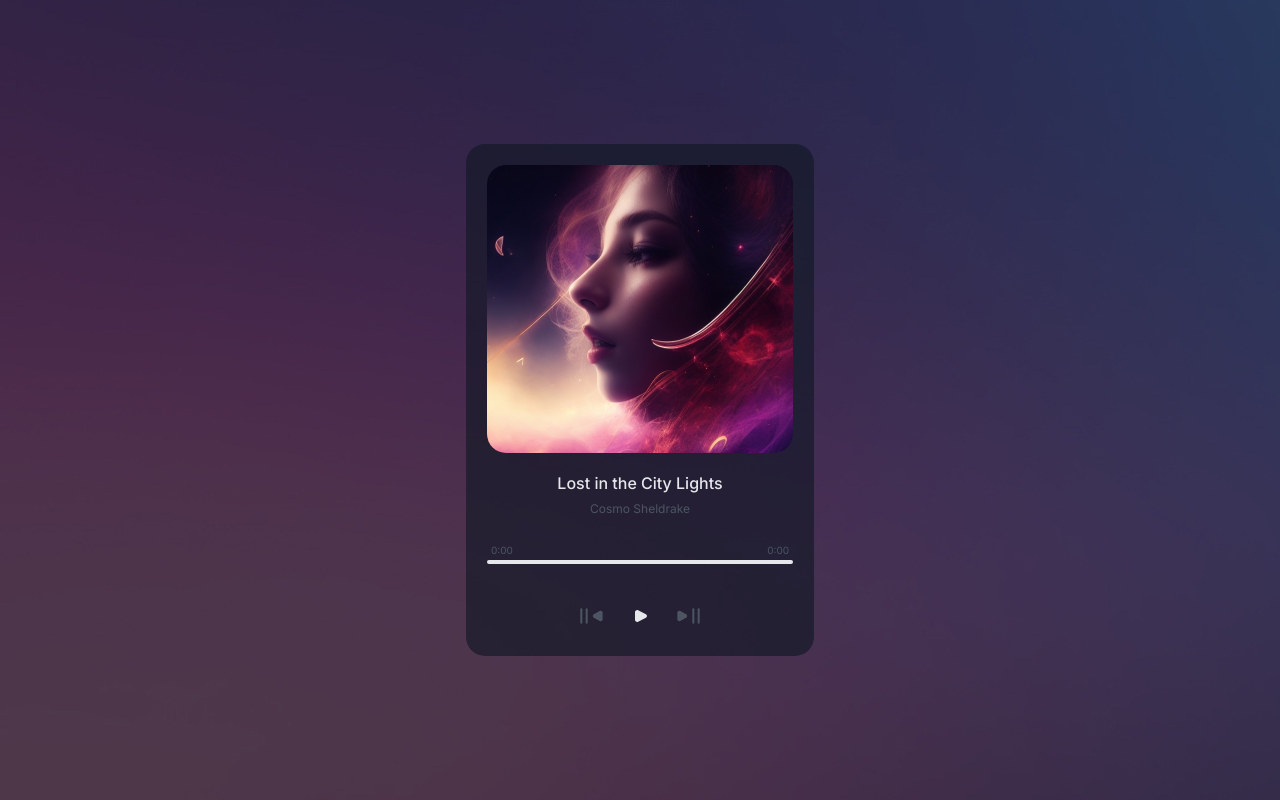
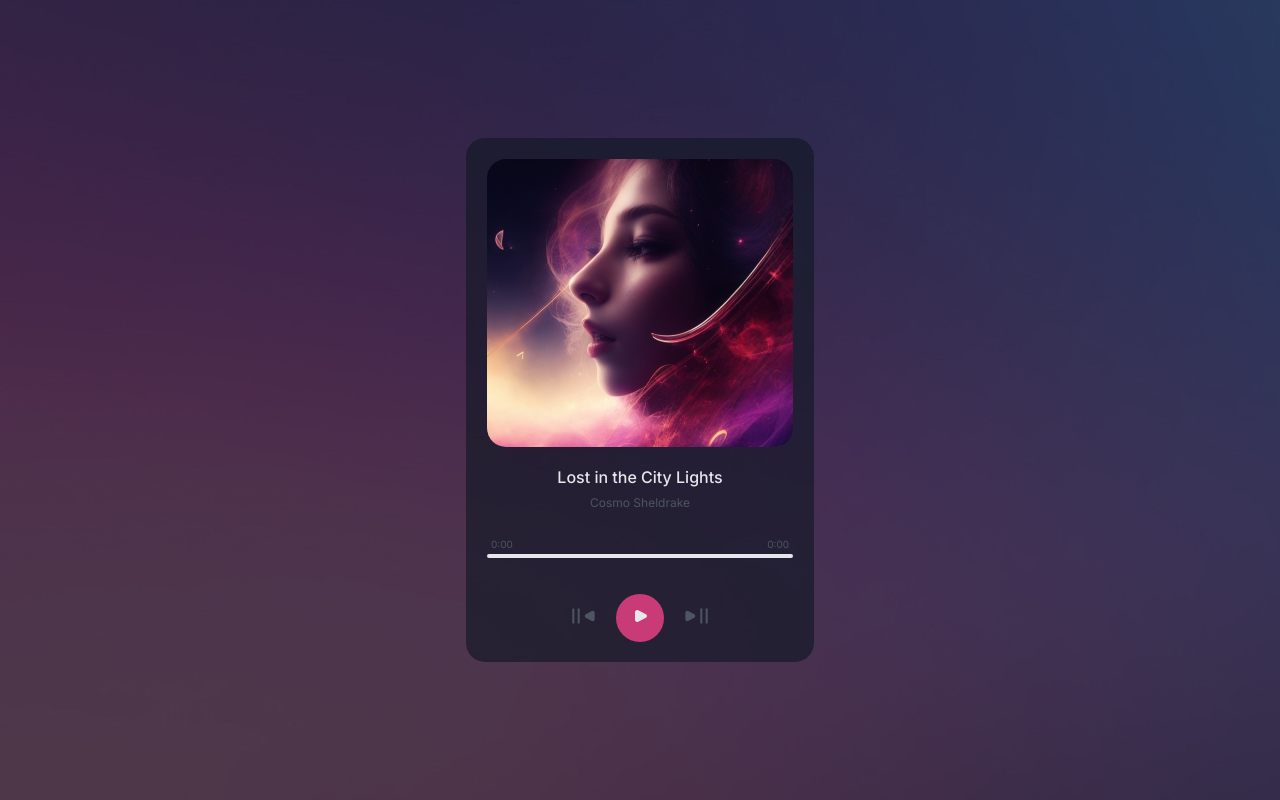
Before and after one commit to melikeasahin/devchallenges-example, a plain HTML site: page music-player/index.html in a window 1280 px wide. Drawn offline with Linux system fonts and the light colour scheme.

Commit message:
music player edit

```diff
--- a/music-player/style.css
+++ b/music-player/style.css
@@ -116,6 +116,9 @@ button {
   color: var(--text-primary);
 }
 
-button:hover {
+#playButton {
   background: var(--primary-color);
+  border-radius: 100%;
+  width: 3rem;
+  height: 3rem;
 }
```
Also changed, not shown: 2 other files.
